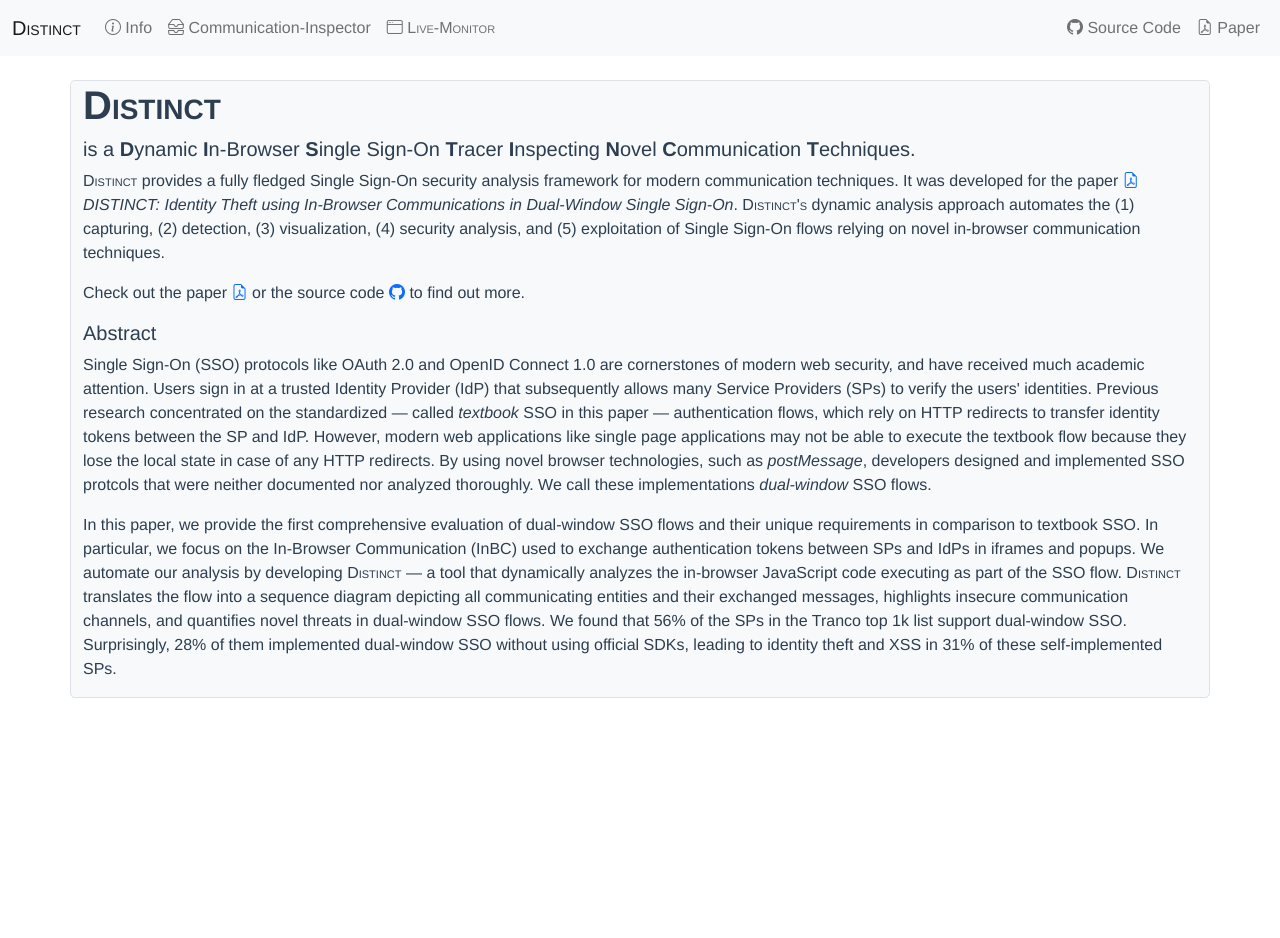
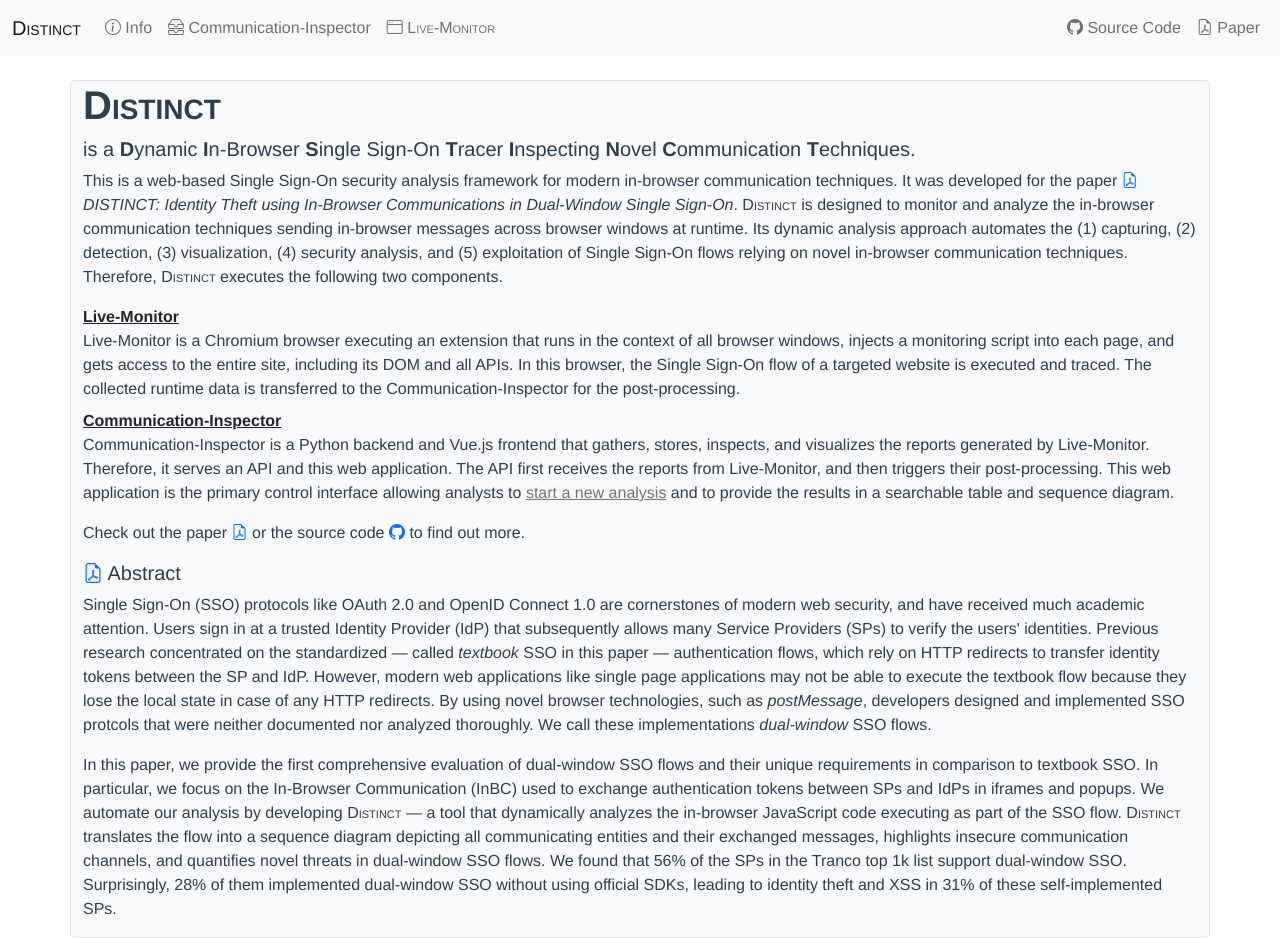
Before and after one commit to RUB-NDS/DISTINCT, a Vue app in the folder src/distinct-core/distinct-gui/: page /#/ in a window 1280 px wide. Before the commit the page ends 800 px from the top, so only its background shows below. Built offline with nearby package versions, Linux system fonts and the light colour scheme.

Commit message:
minor interface updates

```diff
--- a/src/distinct-core/distinct-gui/src/components/BrowserView.vue
+++ b/src/distinct-core/distinct-gui/src/components/BrowserView.vue
@@ -2,6 +2,7 @@
   <div class="container-fluid">
     <div class="container">
       <h1><span style="font-variant: small-caps">Live-Monitor</span></h1>
+      <p>In this interface, you can control the browser to navigate to the target website and execute its Single Sign-On login.</p>
       <form class="mb-4">
         <div class="form-group">
           <label for="vncpwd">Configure noVNC Password:</label>
--- a/src/distinct-core/distinct-gui/src/components/HandlerCardView.vue
+++ b/src/distinct-core/distinct-gui/src/components/HandlerCardView.vue
@@ -1,7 +1,7 @@
 <template>
   <div class="card">
     <div class="card-header" v-bind:class="[reporthandler.running ? 'bg-success' : 'bg-danger']">
-      Report Handler
+      Analysis Instance
     </div>
     <div class="card-body">
       <h5 class="card-title">{{this.reporthandler.uuid}}</h5>
@@ -76,7 +76,7 @@
         </div>
       </li>
       <li class="list-group-item">
-        <div>Handler Actions:</div>
+        <div>Instance Actions:</div>
         <div class="btn-group mb-2" role="group">
           <button type="button" class="btn btn-outline-danger" v-on:click="stopHandler(reporthandler.uuid)">
             <i class="bi bi-stop-circle"></i>
--- a/src/distinct-core/distinct-gui/src/components/HandlersView.vue
+++ b/src/distinct-core/distinct-gui/src/components/HandlersView.vue
@@ -1,6 +1,7 @@
 <template>
   <div class="container mb-4">
     <h1><span style="font-variant: small-caps">Communication-Inspector</span></h1>
+    <p>In this interface, you can start a new analysis run and inspect the analysis results.</p>
     <div class="btn-toolbar mb-2">
       <div class="btn-group me-2">
         <button class="btn btn-primary" v-on:click="getHandlers()">
--- a/src/distinct-core/distinct-gui/src/components/InfoView.vue
+++ b/src/distinct-core/distinct-gui/src/components/InfoView.vue
@@ -4,9 +4,23 @@
       <div class="col border border-1 bg-light rounded-3">
         <h1><b><span style="font-variant: small-caps">Distinct</span></b></h1>
         <h5>is a <b>D</b>ynamic <b>I</b>n-Browser <b>S</b>ingle Sign-On <b>T</b>racer <b>I</b>nspecting <b>N</b>ovel <b>C</b>ommunication <b>T</b>echniques.</h5>
-        <p><span style="font-variant: small-caps">Distinct</span> provides a fully fledged Single Sign-On security analysis framework for modern communication techniques. It was developed for the paper <a href="/paper.pdf"><i class="bi bi-file-earmark-pdf"></i></a> <i>DISTINCT: Identity Theft using In-Browser Communications in Dual-Window Single Sign-On</i>. <span style="font-variant: small-caps">Distinct's</span> dynamic analysis approach automates the (1) capturing, (2) detection, (3) visualization, (4) security analysis, and (5) exploitation of Single Sign-On flows relying on novel in-browser communication techniques.</p>
+        <p>This is a web-based Single Sign-On security analysis framework for modern in-browser communication techniques. It was developed for the paper <a href="/paper.pdf"><i class="bi bi-file-earmark-pdf"></i></a> <i>DISTINCT: Identity Theft using In-Browser Communications in Dual-Window Single Sign-On</i>. <span style="font-variant: small-caps">Distinct</span> is designed to monitor and analyze the in-browser communication techniques sending in-browser messages across browser windows at runtime. Its dynamic analysis approach automates the (1) capturing, (2) detection, (3) visualization, (4) security analysis, and (5) exploitation of Single Sign-On flows relying on novel in-browser communication techniques. Therefore, <span style="font-variant: small-caps">Distinct</span> executes the following two components.</p>
+        <dl>
+          <dt>
+            <router-link class="link-dark" to="/browser">
+              <span>Live-Monitor</span>
+            </router-link>
+          </dt>
+          <dd>Live-Monitor is a Chromium browser executing an extension that runs in the context of all browser windows, injects a monitoring script into each page, and gets access to the entire site, including its DOM and all APIs. In this browser, the Single Sign-On flow of a targeted website is executed and traced. The collected runtime data is transferred to the Communication-Inspector for the post-processing.</dd>
+          <dt>
+            <router-link class="link-dark" to="/handlers">
+              <span>Communication-Inspector</span>
+            </router-link>
+          </dt>
+          <dd>Communication-Inspector is a Python backend and Vue.js frontend that gathers, stores, inspects, and visualizes the reports generated by Live-Monitor. Therefore, it serves an API and this web application. The API first receives the reports from Live-Monitor, and then triggers their post-processing. This web application is the primary control interface allowing analysts to <router-link to="/handlers" class="link-secondary">start a new analysis</router-link> and to provide the results in a searchable table and sequence diagram.</dd>
+        </dl>
         <p>Check out the paper <a href="/paper.pdf"><i class="bi bi-file-earmark-pdf"></i></a> or the source code <a href="https://github.com/RUB-NDS/DISTINCT"><i class="bi bi-github"></i></a> to find out more.</p>
-        <h5>Abstract</h5>
+        <h5><a href="/paper.pdf"><i class="bi bi-file-earmark-pdf"></i></a> Abstract</h5>
         <p>Single Sign-On (SSO) protocols like OAuth 2.0 and OpenID Connect 1.0 are cornerstones of modern web security, and have received much academic attention. Users sign in at a trusted Identity Provider (IdP) that subsequently allows many Service Providers (SPs) to verify the users' identities. Previous research concentrated on the standardized — called <i>textbook</i> SSO in this paper — authentication flows, which rely on HTTP redirects to transfer identity tokens between the SP and IdP. However, modern web applications like single page applications may not be able to execute the textbook flow because they lose the local state in case of any HTTP redirects. By using novel browser technologies, such as <i>postMessage</i>, developers designed and implemented SSO protcols that were neither documented nor analyzed thoroughly. We call these implementations <i>dual-window</i> SSO flows.</p>
         <p>In this paper, we provide the first comprehensive evaluation of dual-window SSO flows and their unique requirements in comparison to textbook SSO. In particular, we focus on the In-Browser Communication (InBC) used to exchange authentication tokens between SPs and IdPs in iframes and popups. We automate our analysis by developing <span style="font-variant: small-caps">Distinct</span> — a tool that dynamically analyzes the in-browser JavaScript code executing as part of the SSO flow. <span style="font-variant: small-caps">Distinct</span> translates the flow into a sequence diagram depicting all communicating entities and their exchanged messages, highlights insecure communication channels, and quantifies novel threats in dual-window SSO flows. We found that 56% of the SPs in the Tranco top 1k list support dual-window SSO. Surprisingly, 28% of them implemented dual-window SSO without using official SDKs, leading to identity theft and XSS in 31% of these self-implemented SPs.</p>
       </div>
```
